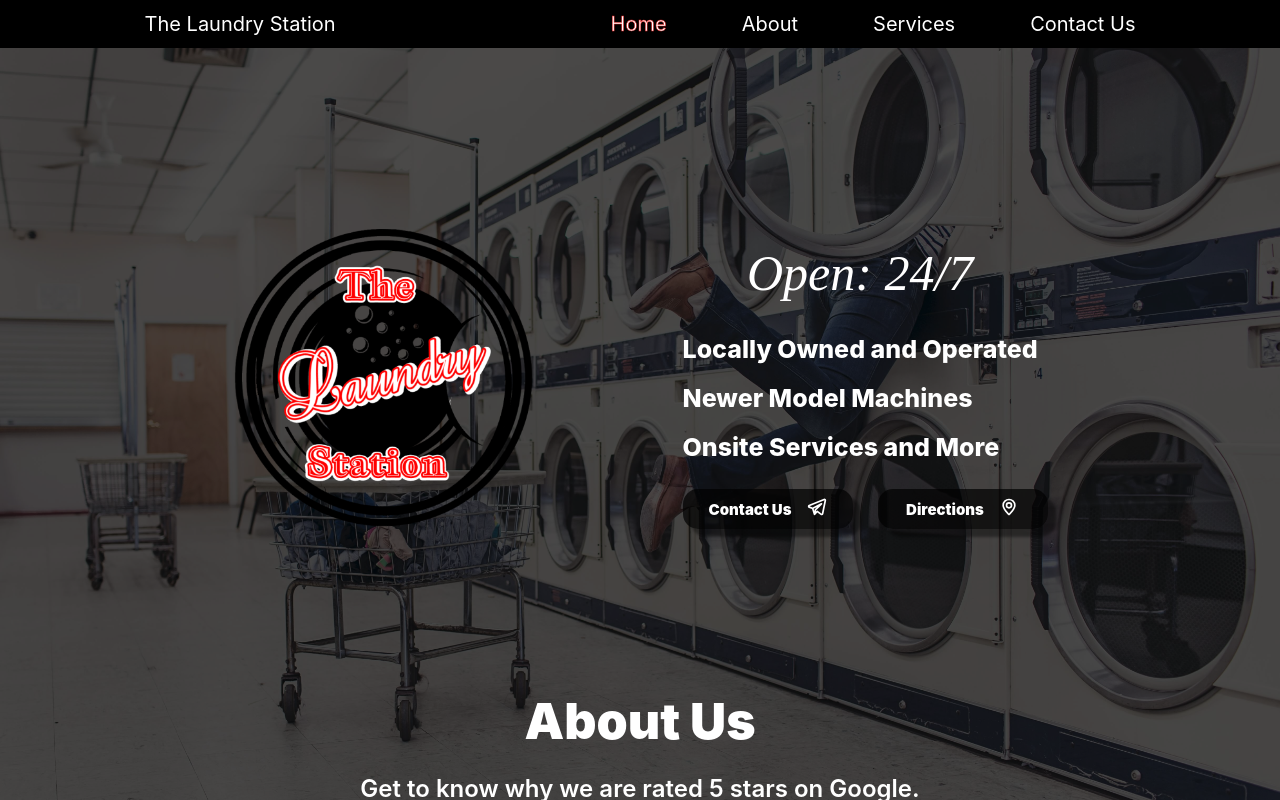
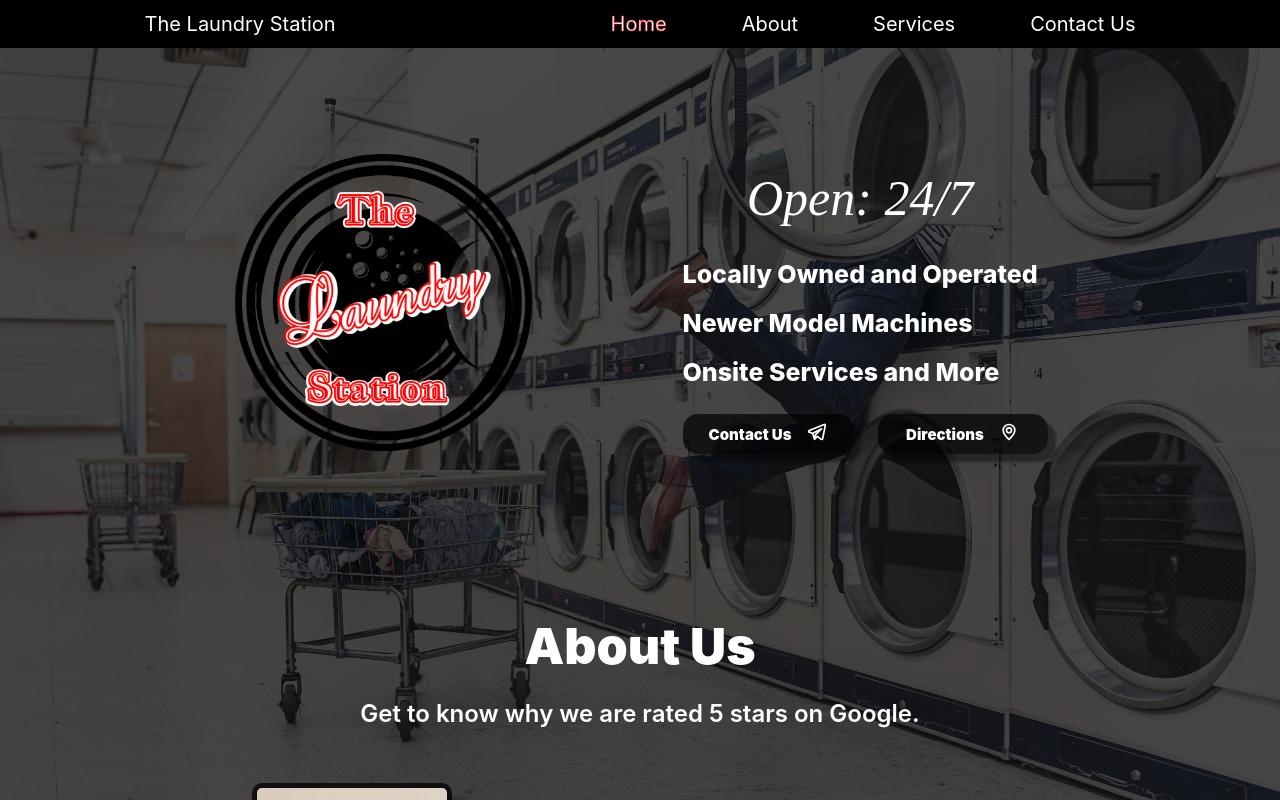
Before and after one commit to lottjerry/the-laundry-station, a JavaScript app: page / in a window 1280 px wide. Shown: the top 800 px of the page. Built offline with nearby package versions, Linux system fonts and the light colour scheme.

Commit message:
Changed some margins

```diff
--- a/src/app.css
+++ b/src/app.css
@@ -71,7 +71,7 @@ a {
   flex-direction: row;
   justify-content: center;
   align-items: center;
-  padding: 150px 0;
+  padding: 150px 0 0 0;
   gap: 150px;
 }
 
@@ -251,6 +251,7 @@ a {
   gap: 5px;
   align-items: center;
   margin-bottom: 50px;
+  margin-top: 150px;
 }
 
 .title {
--- a/src/assets/scss/_about.scss
+++ b/src/assets/scss/_about.scss
@@ -1,5 +1,6 @@
 @import './mixins';
 @import './variables';
+
 
 .about__content {
   @include AutoLayoutRow(0, 50px);
--- a/src/assets/scss/_heading.scss
+++ b/src/assets/scss/_heading.scss
@@ -5,6 +5,7 @@
   @include AutoLayoutColumn(0, 5px);
   align-items: center;
   margin-bottom: 50px;
+  margin-top: 150px;
 }
 
 .title {
--- a/src/assets/scss/_home.scss
+++ b/src/assets/scss/_home.scss
@@ -2,7 +2,7 @@
 @import './variables';
 
 .home {
-  @include AutoLayoutRow(150px 0, 150px);
+  @include AutoLayoutRow(150px 0 0 0, 150px);
 }
 
 .home__logo {
--- a/src/pages/Home.js
+++ b/src/pages/Home.js
@@ -3,7 +3,7 @@ import { UilTelegramAlt,UilMapMarker } from "@iconscout/react-unicons"
 
 export default function Home() {
   return (
-    <section className="home section" id="home">
+    <section className="home" id="home">
       <img
         src={logo}
         alt="The Laundry Station Logo"
```
